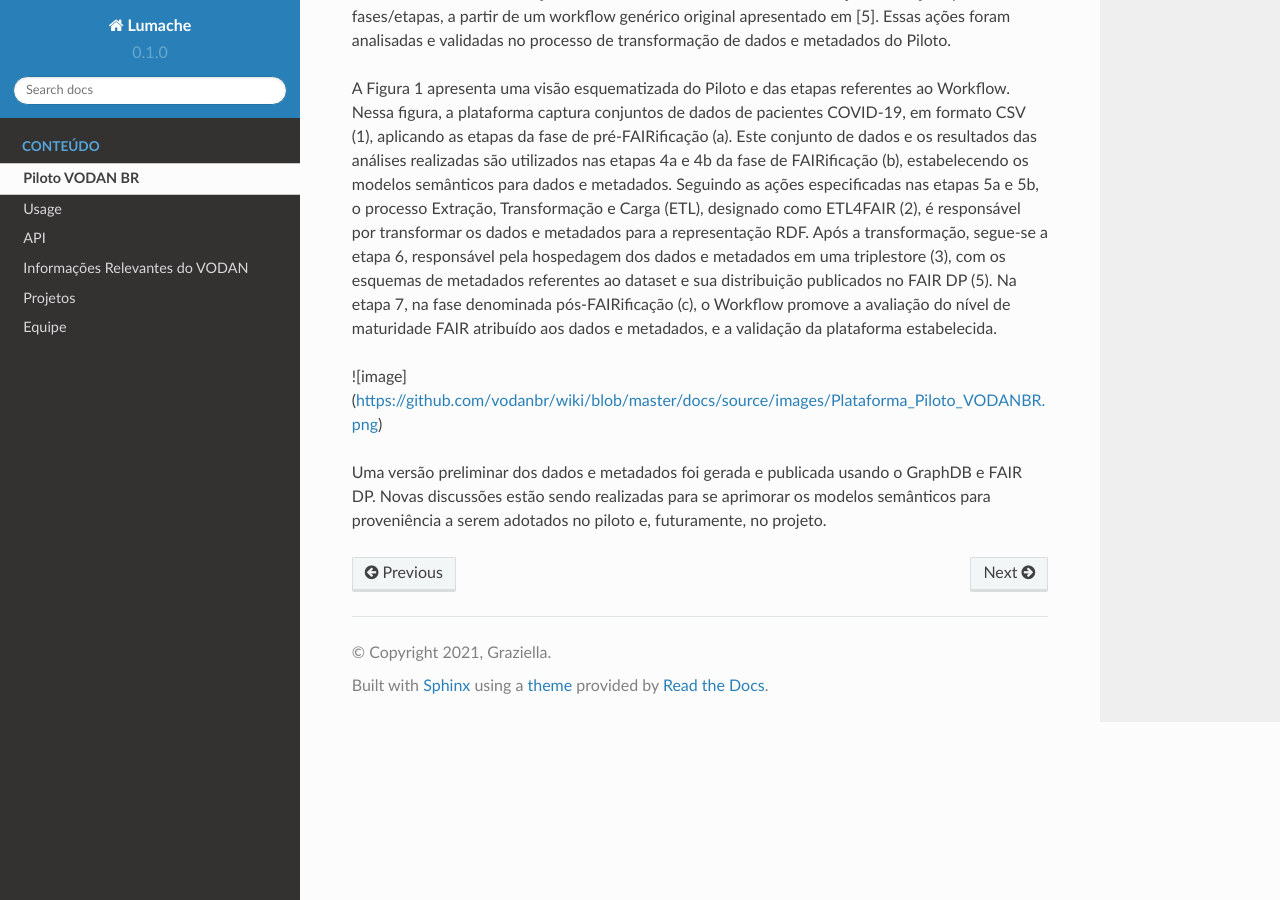
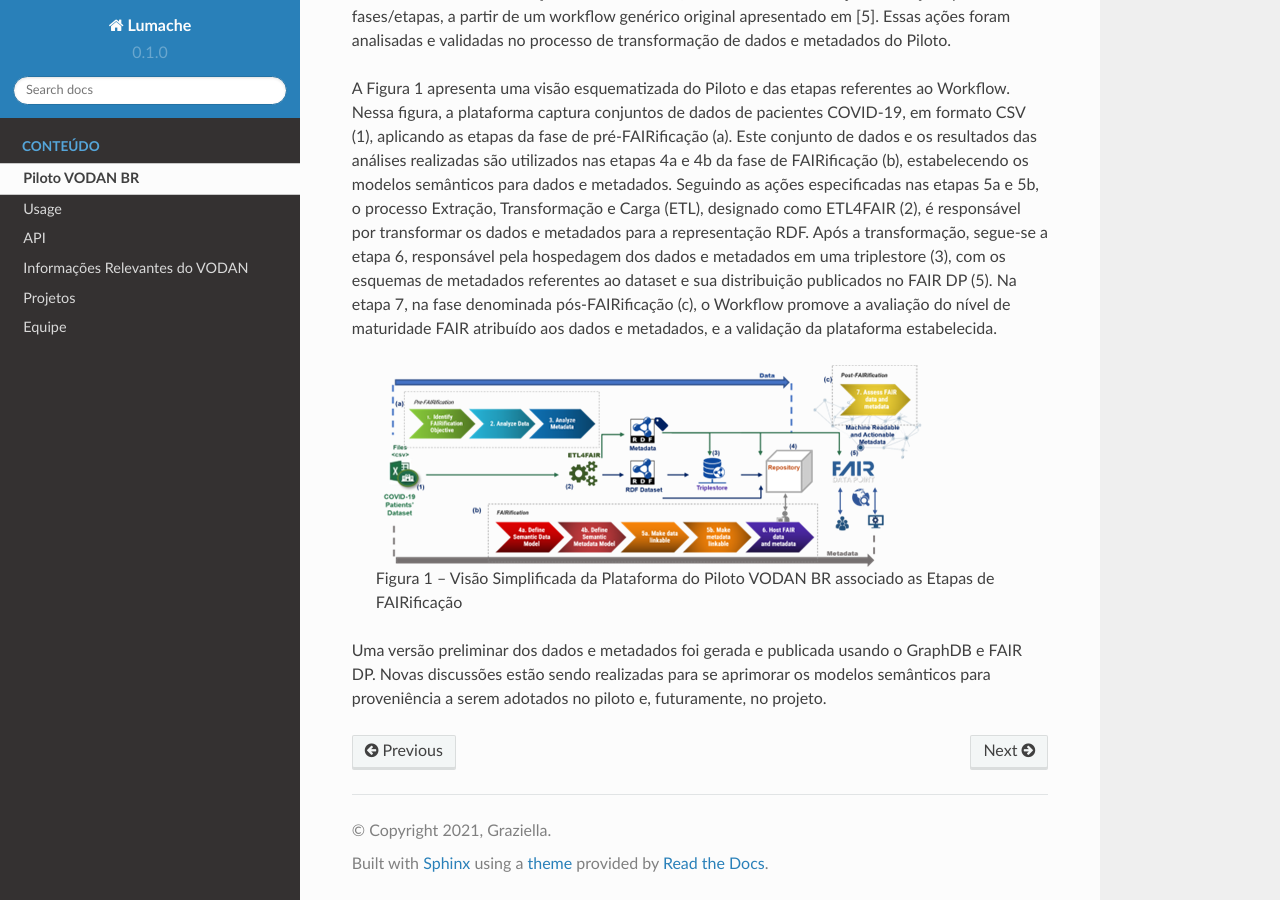
Before and after one commit to vodanbr/wiki, a Sphinx documentation site: the page built from docs/source/PilotoVODANBR.rst, in a window 1280 px wide and 900 px high, scrolled down 539 px. Built offline with Sphinx 7.4.7 and the Read the Docs theme 2.0.0, drawn with Linux system fonts in a browser that asks for light colours.

Commit message:
Update PilotoVODANBR.rst

```diff
--- a/docs/source/PilotoVODANBR.rst
+++ b/docs/source/PilotoVODANBR.rst
@@ -9,7 +9,8 @@ Um Workflow de FAIRificação foi desenvolvido, estabelecendo um conjunto de aç
 
 A Figura 1 apresenta uma visão esquematizada do Piloto e das etapas referentes ao Workflow. Nessa figura, a plataforma captura conjuntos de dados de pacientes COVID-19, em formato CSV (1), aplicando as etapas da fase de pré-FAIRificação (a). Este conjunto de dados e os resultados das análises realizadas são utilizados nas etapas 4a e 4b da fase de FAIRificação (b), estabelecendo os modelos semânticos para dados e metadados. Seguindo as ações especificadas nas etapas 5a e 5b, o processo Extração, Transformação e Carga (ETL), designado como ETL4FAIR (2), é responsável por transformar os dados e metadados para a representação RDF. Após a transformação, segue-se a etapa 6, responsável pela hospedagem dos dados e metadados em uma triplestore (3), com os esquemas de metadados referentes ao dataset e sua distribuição publicados no FAIR DP (5). Na etapa 7, na fase denominada pós-FAIRificação (c), o Workflow promove a avaliação do nível de maturidade FAIR atribuído aos dados e metadados, e a validação da plataforma estabelecida.
 
-![image](https://github.com/vodanbr/wiki/blob/master/docs/source/images/Plataforma_Piloto_VODANBR.png)
+ .. image:: images/Plataforma_Piloto_VODANBR.png
+ Figura 1 – Visão Simplificada da Plataforma do Piloto VODAN BR associado as Etapas de FAIRificação
 
 
 Uma versão preliminar dos dados e metadados foi gerada e publicada usando o GraphDB e FAIR DP. Novas discussões estão sendo realizadas para se aprimorar os modelos semânticos para proveniência a serem adotados no piloto e, futuramente, no projeto.
```
